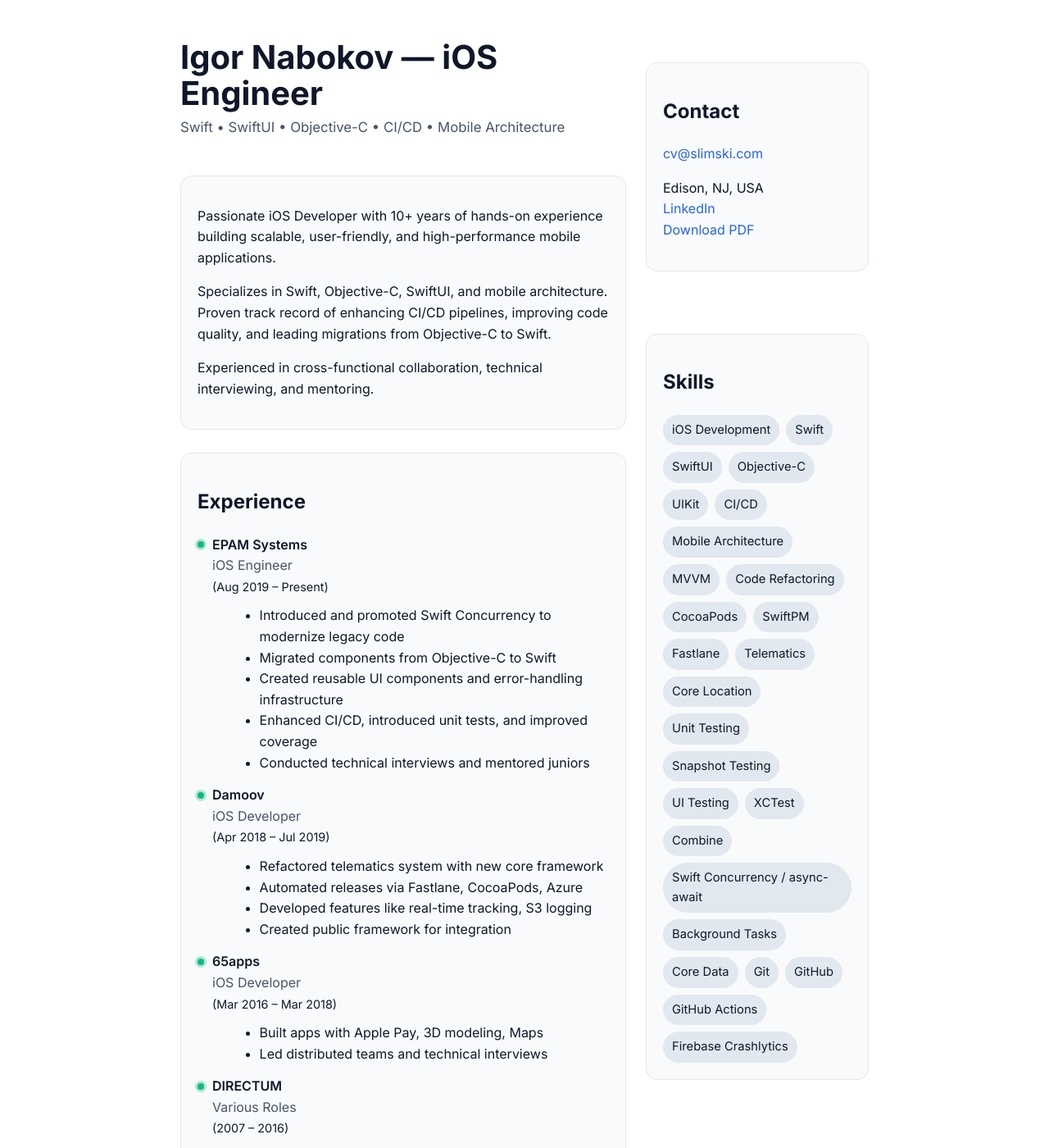
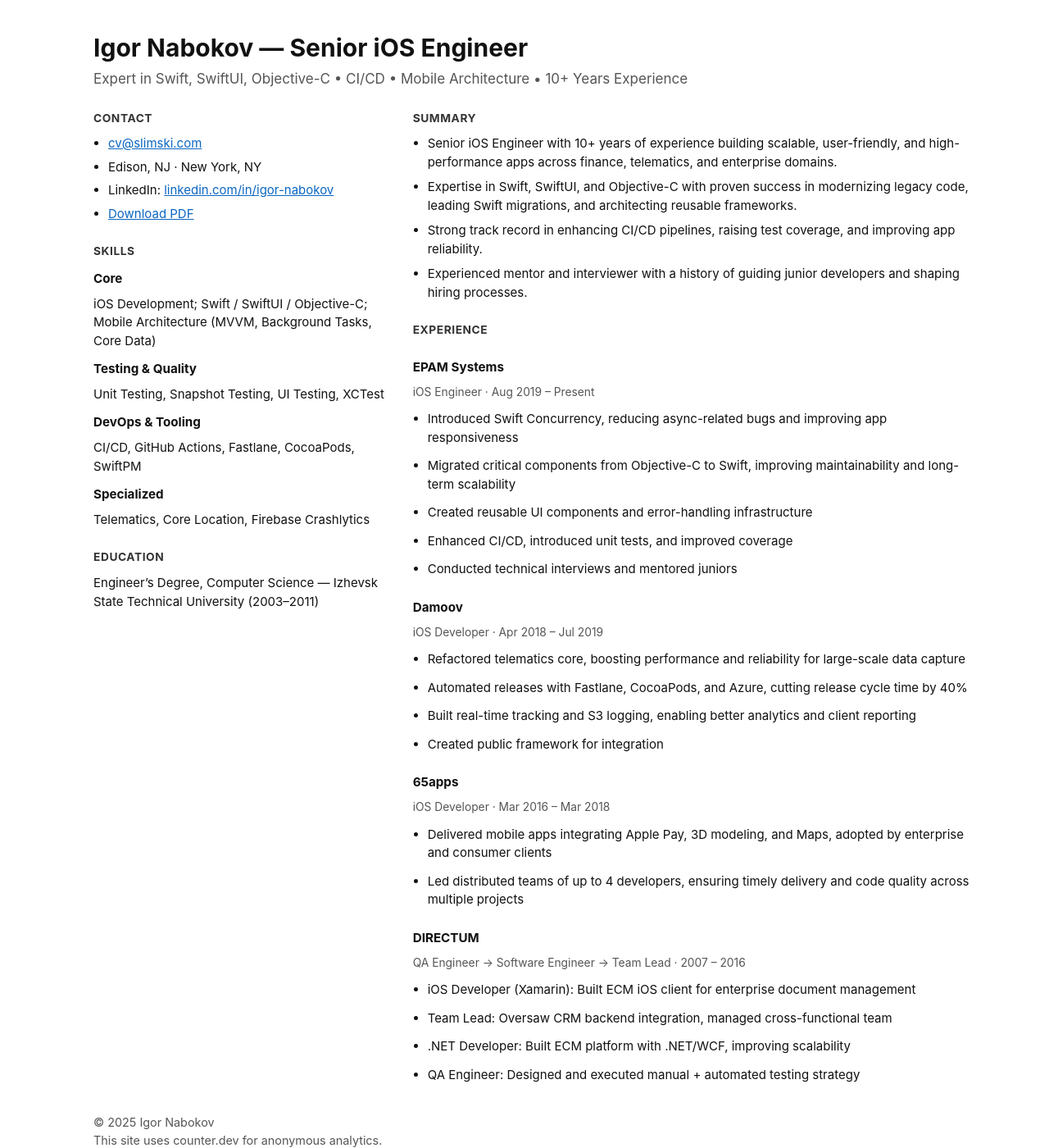
Before and after one commit to slimski/slimski.com, a Jekyll site: the page built from index.md, in a window 1280 px wide and 1400 px high. Shown: the whole window at 82% size. Built offline with Jekyll 4.4.1, drawn with Linux system fonts in a browser that asks for light colours; comment, search, counter and statistics services are not loaded; some of the changed text lies outside the part shown.

Commit message:
enhanced content and layout

```diff
--- a/_data/resume.yml
+++ b/_data/resume.yml
@@ -1,16 +1,17 @@
-title: Igor Nabokov — iOS Engineer
-subtitle: Swift • SwiftUI • Objective-C • CI/CD • Mobile Architecture
+title: Igor Nabokov — Senior iOS Engineer
+subtitle: Expert in Swift, SwiftUI, Objective-C • CI/CD • Mobile Architecture • 10+ Years Experience
 summary:
-  - Passionate iOS Developer with 10+ years of hands-on experience building scalable, user-friendly, and high-performance mobile applications.
-  - Specializes in Swift, Objective-C, SwiftUI, and mobile architecture. Proven track record of enhancing CI/CD pipelines, improving code quality, and leading migrations from Objective-C to Swift.
-  - Experienced in cross-functional collaboration, technical interviewing, and mentoring.
+  - Senior iOS Engineer with 10+ years of experience building scalable, user-friendly, and high-performance apps across finance, telematics, and enterprise domains.
+  - Expertise in Swift, SwiftUI, and Objective-C with proven success in modernizing legacy code, leading Swift migrations, and architecting reusable frameworks.
+  - Strong track record in enhancing CI/CD pipelines, raising test coverage, and improving app reliability.
+  - Experienced mentor and interviewer with a history of guiding junior developers and shaping hiring processes.
 experience:
   - company: EPAM Systems
     role: iOS Engineer
     period: Aug 2019 – Present
     bullets:
-      - Introduced and promoted Swift Concurrency to modernize legacy code
-      - Migrated components from Objective-C to Swift
+      - Introduced Swift Concurrency, reducing async-related bugs and improving app responsiveness
+      - Migrated critical components from Objective-C to Swift, improving maintainability and long-term scalability
       - Created reusable UI components and error-handling infrastructure
       - Enhanced CI/CD, introduced unit tests, and improved coverage
       - Conducted technical interviews and mentored juniors
@@ -18,31 +19,31 @@
     role: iOS Developer
     period: Apr 2018 – Jul 2019
     bullets:
-      - Refactored telematics system with new core framework
-      - Automated releases via Fastlane, CocoaPods, Azure
-      - Developed features like real-time tracking, S3 logging
+      - Refactored telematics core, boosting performance and reliability for large-scale data capture
+      - Automated releases with Fastlane, CocoaPods, and Azure, cutting release cycle time by 40%
+      - Built real-time tracking and S3 logging, enabling better analytics and client reporting
       - Created public framework for integration
   - company: 65apps
     role: iOS Developer
     period: Mar 2016 – Mar 2018
     bullets:
-      - Built apps with Apple Pay, 3D modeling, Maps
-      - Led distributed teams and technical interviews
+      - Delivered mobile apps integrating Apple Pay, 3D modeling, and Maps, adopted by enterprise and consumer clients
+      - Led distributed teams of up to 4 developers, ensuring timely delivery and code quality across multiple projects
   - company: DIRECTUM
-    role: Various Roles
+    role: QA Engineer → Software Engineer → Team Lead
     period: 2007 – 2016
     bullets:
-      - "iOS Developer (Xamarin): Built ECM iOS client"
-      - "Team Lead: Led CRM backend integration"
-      - ".NET Developer: Built ECM platform (.NET, WCF)"
-      - "QA Engineer: Manual + automated testing"
+      - "iOS Developer (Xamarin): Built ECM iOS client for enterprise document management"
+      - "Team Lead: Oversaw CRM backend integration, managed cross-functional team"
+      - ".NET Developer: Built ECM platform with .NET/WCF, improving scalability"
+      - "QA Engineer: Designed and executed manual + automated testing strategy"
 education:
   school: Izhevsk State Technical University
   degree: "Engineer's Degree, Computer Science"
   years: "2003 – 2011"
 contact:
   email: cv@slimski.com
-  location: Edison, NJ, USA
+  location: Edison, NJ · New York, NY
   linkedin: https://www.linkedin.com/in/igor-nabokov
 skills:
   - iOS Development
@@ -71,3 +72,12 @@
   - GitHub
   - GitHub Actions
   - Firebase Crashlytics
+skills_groups:
+  - title: "Core"
+    value: "iOS Development; Swift / SwiftUI / Objective-C; Mobile Architecture (MVVM, Background Tasks, Core Data)"
+  - title: "Testing & Quality"
+    value: "Unit Testing, Snapshot Testing, UI Testing, XCTest"
+  - title: "DevOps & Tooling"
+    value: "CI/CD, GitHub Actions, Fastlane, CocoaPods, SwiftPM"
+  - title: "Specialized"
+    value: "Telematics, Core Location, Firebase Crashlytics"
--- a/_layouts/default.html
+++ b/_layouts/default.html
@@ -3,14 +3,11 @@
 <head>
   <meta charset="utf-8">
   <meta name="viewport" content="width=device-width, initial-scale=1">
-  <meta name="description" content="{{ site.description }}">
+  <meta name="description" content="{{ site.data.resume.subtitle }}">
   <title>{{ site.data.resume.title }}</title>
   <link rel="icon" type="image/svg+xml" href="/favicon.svg">
   <link rel="icon" type="image/png" href="/favicon-32.png" sizes="32x32">
   <link rel="apple-touch-icon" href="/apple-touch-icon.png">
-  <link rel="preconnect" href="https://fonts.gstatic.com" crossorigin>
-  <link rel="preconnect" href="https://fonts.googleapis.com" crossorigin>
-  <link href="https://fonts.googleapis.com/css2?family=Inter:wght@400;600;700&display=swap" rel="stylesheet">
   <link rel="stylesheet" href="{{ '/styles.css' | relative_url }}">
   <meta property="og:title" content="{{ site.data.resume.title }}">
   <meta property="og:description" content="{{ site.data.resume.subtitle }}">
@@ -31,68 +28,74 @@
   </script>
   <script src="https://cdn.counter.dev/script.js" data-id="17a208e3-7610-4baa-99a8-c64365eb1284" data-utcoffset="-4"></script>
 </head>
+{% assign resume = site.data.resume %}
 <body>
-  <main class="main two-column">
-    <div class="left-col">
+  <main class="main">
     <header class="header">
-        <div>
-          <h1>{{ site.data.resume.title }}</h1>
-          <p class="subtitle">{{ site.data.resume.subtitle }}</p>
-        </div>
+      <h1>{{ resume.title }}</h1>
+      <p class="subtitle">{{ resume.subtitle }}</p>
     </header>
 
-      <section class="section">
-        {% for paragraph in site.data.resume.summary %}
-        <p class="{% if forloop.first %}lead{% endif %}">{{ paragraph }}</p>
+    <div class="resume-grid">
+      <aside>
+        <section>
+          <h2 class="section-title">Contact</h2>
+          <ul>
+            <li><a href="mailto:{{ resume.contact.email }}">{{ resume.contact.email }}</a></li>
+            <li>{{ resume.contact.location }}</li>
+            <li>LinkedIn: <a href="{{ resume.contact.linkedin }}">{{ resume.contact.linkedin | replace: 'https://', '' | replace: 'http://', '' | replace: 'www.', '' }}</a></li>
+            <li class="print-only">Portfolio: <a href="https://slimski.com">slimski.com</a></li>
+            <li class="print-hidden"><a href="#" onclick="window.print();return false;">Download PDF</a></li>
+          </ul>
+        </section>
+
+        <section class="skills">
+          <h2 class="section-title">Skills</h2>
+          {% for sg in resume.skills_groups %}
+            <h3>{{ sg.title }}</h3>
+            <p>{{ sg.value }}</p>
           {% endfor %}
         </section>
 
-      <section class="section experience">
-        <h2>Experience</h2>
-        {% for job in site.data.resume.experience %}
-        <div class="item">
-          <span class="company">{{ job.company }}</span>
-          <span class="role">{{ job.role }}</span>
-          <span class="period">({{ job.period }})</span>
+        <section>
+          <h2 class="section-title">Education</h2>
+          <p>Engineer’s Degree, Computer Science — Izhevsk State Technical University (2003–2011)</p>
+        </section>
+
+        {% if resume.languages %}
+        <section>
+          <h2 class="section-title">Languages</h2>
+          <p>
+            {% for lang in resume.languages %}
+              {{ lang }}{% if forloop.last == false %}, {% endif %}
+            {% endfor %}
+          </p>
+        </section>
+        {% endif %}
+      </aside>
+
+      <section class="content">
+        <section class="summary">
+          <h2 class="section-title">Summary</h2>
+          <ul class="summary-list">
+            {% for s in resume.summary %}<li>{{ s }}</li>{% endfor %}
+          </ul>
+        </section>
+
+        <section class="experience">
+          <h2 class="section-title">Experience</h2>
+          {% for job in resume.experience %}
+            <div class="job">
+              <h3><strong>{{ job.company }}</strong></h3>
+              <div class="meta">{{ job.role }} · {{ job.period }}</div>
               <ul>
-            {% for bullet in job.bullets %}
-            <li>{{ bullet }}</li>
-            {% endfor %}
+                {% for b in job.bullets %}<li>{{ b }}</li>{% endfor %}
               </ul>
             </div>
           {% endfor %}
         </section>
-
-      <section class="section">
-        <h2>Education</h2>
-        <p>
-          <strong>{{ site.data.resume.education.school }}</strong><br />
-          {{ site.data.resume.education.degree }} ({{ site.data.resume.education.years }})
-        </p>
       </section>
-
     </div>
-    <aside class="right-col">
-      <section class="section">
-        <h2>Contact</h2>
-        <p><a href="mailto:{{ site.data.resume.contact.email }}">{{ site.data.resume.contact.email }}</a></p>
-        <p>{{ site.data.resume.contact.location }}<br>
-          <a href="{{ site.data.resume.contact.linkedin }}" target="_blank" rel="noopener">LinkedIn</a><br>
-          <a href="#" onclick="window.print();return false;">Download PDF</a>
-        </p>
-      </section>
-
-      <section class="section skills-section">
-        <div>
-          <h2>Skills</h2>
-          <ul class="chips">
-            {% for skill in site.data.resume.skills %}
-            <li class="chip">{{ skill }}</li>
-            {% endfor %}
-          </ul>
-        </div>
-      </section>
-    </aside>
 
     <footer class="footer">
       <p>© {{ site.time | date: '%Y' }} Igor Nabokov</p>
--- a/styles.css
+++ b/styles.css
@@ -1,96 +1,89 @@
 :root{
   --bg: #fff;
-  --text: #0f172a;
-  --muted:#475569;
-  --card:#f8fafc;
-  --link:#2563eb;
-  --chip:#e2e8f0;
+  --text: #111111;
+  --muted:#555555;
+  --card:#ffffff;
+  --link:#0a66c2; /* accessible blue */
   --border:#e5e7eb;
-  --accent:#10b981;
+  --accent:#0a66c2;
+  --title:#333333;
+  --space-2: 8px;
+  --space-3: 12px;
+  --space-4: 16px;
+  --space-5: 20px;
+  --space-6: 24px;
+  --space-7: 28px;
+  --space-8: 32px;
+  color-scheme: light dark;
 }
+
 @media (prefers-color-scheme: dark){
   :root{
     --bg:#0b1220;
     --text:#e5e7eb;
     --muted:#94a3b8;
-    --card:#0f172a;
     --link:#60a5fa;
-    --chip:#1f2937;
     --border:#223045;
-    --accent:#34d399;
+    --accent:#60a5fa;
+    --title:#d1d5db;
   }
 }
 *{box-sizing:border-box}
-html,body{margin:0;padding:0;background:var(--bg);color:var(--text);font:16px/1.6 Inter, system-ui, -apple-system, Segoe UI, Roboto, "Helvetica Neue", Arial, "Apple Color Emoji","Segoe UI Emoji";}
+html,body{margin:0;padding:0;background:var(--bg);color:var(--text);font-family:-apple-system, BlinkMacSystemFont, "Segoe UI", Roboto, Helvetica, Arial, sans-serif;}
 
-.main{max-width:880px; margin:48px auto; padding:0 20px;}
-.header{display:flex; flex-wrap:wrap; align-items:flex-start; gap:16px; margin-bottom:28px;}
-h1{font-size:clamp(28px,4vw,40px); line-height:1.1; margin:0}
-.subtitle{color:var(--muted); margin-top:6px; font-size:1.05rem}
-.section{margin:28px 0; padding:20px; background:var(--card); border:1px solid var(--border); border-radius:14px;}
-.section h3{margin:0 0 10px; font-size:1.1rem; letter-spacing:.2px}
-ul{margin:10px 0 0 1.1rem}
-a{color:var(--link); text-decoration:none}
-a:hover{text-decoration:underline}
-small, .muted{color:var(--muted)}
+/* Base type scale */
+body{font-size:15px; line-height:1.5;}
+@media (max-width: 959px){ body{ font-size:16px; } }
 
-.experience .item{position:relative; padding-left:18px; margin:14px 0}
-.experience .item::before{
-  content:""; position:absolute; left:0; top:.55em; width:8px; height:8px; border-radius:50%;
-  background:var(--accent); box-shadow:0 0 0 3px color-mix(in oklab, var(--accent) 30%, transparent);
-}
-.experience .item .company{font-weight:600}
-.experience .item .role{display:block; color:var(--muted)}
-.experience .item .period{font-size:.9rem}
+.main{max-width:1100px; margin:40px auto 48px; padding:0 24px;}
+.header{margin-bottom:24px;}
+h1{margin:0 0 8px 0; font-weight:700; font-size:30px; line-height:1.2;}
+.subtitle{color:var(--muted); margin:0; font-size:17px;}
 
-.grid{display:grid; grid-template-columns:repeat(auto-fit, minmax(220px,1fr)); gap:12px}
-.chips{display:flex; flex-wrap:wrap; gap:8px; margin:0; padding:0; list-style:none}
-.chip{padding:6px 10px; border-radius:999px; background:var(--chip); border:1px solid var(--border); font-size:.92rem}
+/* Resume grid */
+.resume-grid{ display:grid; grid-template-columns:1fr; gap:24px; }
+@media (min-width: 960px){ .resume-grid{ grid-template-columns:34% 66%; gap:32px; } }
+
+/* Section titles */
+.section-title{ font-size:0.86rem; letter-spacing:.04em; text-transform:uppercase; margin:0 0 10px 0; color:var(--title); }
+
+/* Sidebar spacing */
+aside section{ margin-bottom:24px; }
+section h3{ margin:12px 0 8px; font-size:0.95rem; }
+section p{ margin:6px 0; }
+.skills p{ word-break: keep-all; overflow-wrap: normal; hyphens: none; }
+
+/* Contact list */
+ul{ padding-left:1.2em; margin:0; list-style-position:outside; }
+li{ margin-block:6px; break-inside:avoid; page-break-inside:avoid; }
+
+/* Content column */
+.content{ max-width:72ch; }
+.summary-list li{ margin-block:8px; }
+.experience{ margin-top:24px; }
+.job{ margin-top:24px; break-inside:avoid; page-break-inside:avoid; }
+.meta{ color:var(--muted); font-size:0.92em; margin-top:2px; }
+.job ul{ margin-top:12px; }
+.job li{ margin-block:12px; }
+
+/* Links and accessibility */
+a{ color:var(--link); text-decoration:underline; }
+a:focus{ outline:2px solid var(--link); outline-offset:2px; }
+.print-only{ display:none; }
 
 .footer{margin:24px 0; font-size:.9rem; color:var(--muted)}
 .footer p{margin:0}
 
-@media print {
-  .two-column { display:block; }
-  .right-col { page-break-before:avoid; }
-
-  .main{ margin:0; max-width:800px; }
-  /* Remove borders/padding only for main content sections on the left */
-  .left-col .section{ margin:16px 0; padding:0; background:#fff; border:none; box-shadow:none; }
-  /* Keep right sidebar sections styled, but disable sticky in print */
-  .right-col .section{ position:static; margin:8px 0; padding:0; background:#fff; border:none; }
-
-  .skills-section{ margin:1px 0; padding:0; border:none; background:#fff; }
-
-  a[href^="http"]::after{ content:""; }
-  .subtitle{ margin-top:4px; }
-
-  h2, h3 { page-break-after:avoid; }
-  .experience .item { page-break-inside:avoid; }
+/* Print styles */
+@media print{
+  @page{ margin:0.65in; }
+  body{ color:#000; }
+  .main{ margin:0; padding:0; max-width:none; }
+  .resume-grid{ grid-template-columns:34% 66%; gap:24px; }
+  a{ color:#000; text-decoration:underline; }
+  p, li{ orphans:3; widows:3; }
+  aside, section, .job, li{ break-inside:avoid; page-break-inside:avoid; }
   .footer{ display:none; }
-
-  .chips{display:block; columns:2; column-gap:16px; margin:10px 0 0 1.1rem; padding:0; list-style:disc;}
-  .chip{display:list-item; break-inside:avoid; margin:0; padding:0; border:none; background:none; font-size:.8rem;}
+  .print-hidden{ display:none !important; }
+  .print-only{ display:list-item !important; }
 }
-
-
-.two-column {
-  display: grid;
-  grid-template-columns: 2fr 1fr;
-  gap: 24px;
-}
-@media (max-width: 820px) {
-  .two-column {
-    grid-template-columns: 1fr;
-  }
-}
-.right-col {
-  display: flex;
-  flex-direction: column;
-  gap: 20px;
-}
-
-/* .header { border-bottom:1px solid var(--border); padding-bottom:12px; margin-bottom:18px; } */
-
-.right-col .section { position:sticky; top:20px; }
-@media (max-width:820px){ .right-col .section { position:static; } }
```
Lines whose indentation alone changed are shown as unchanged.
